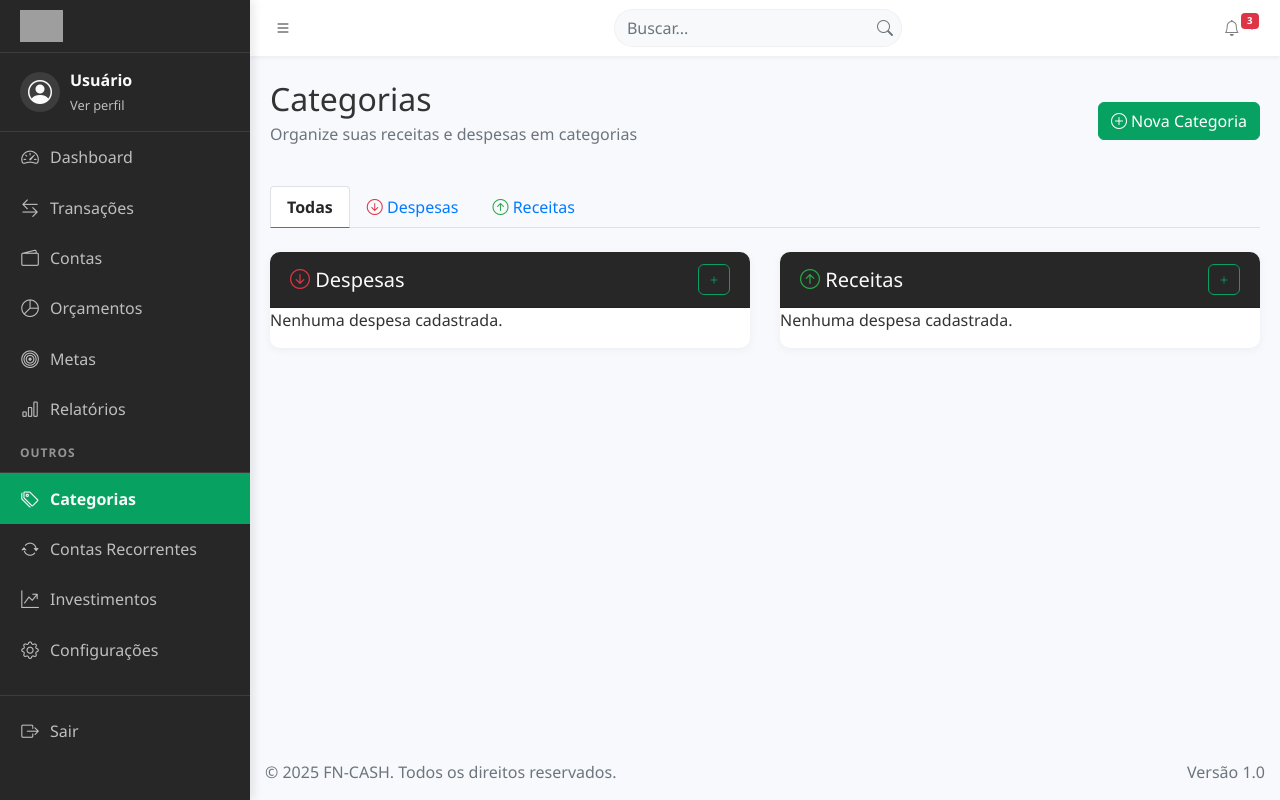
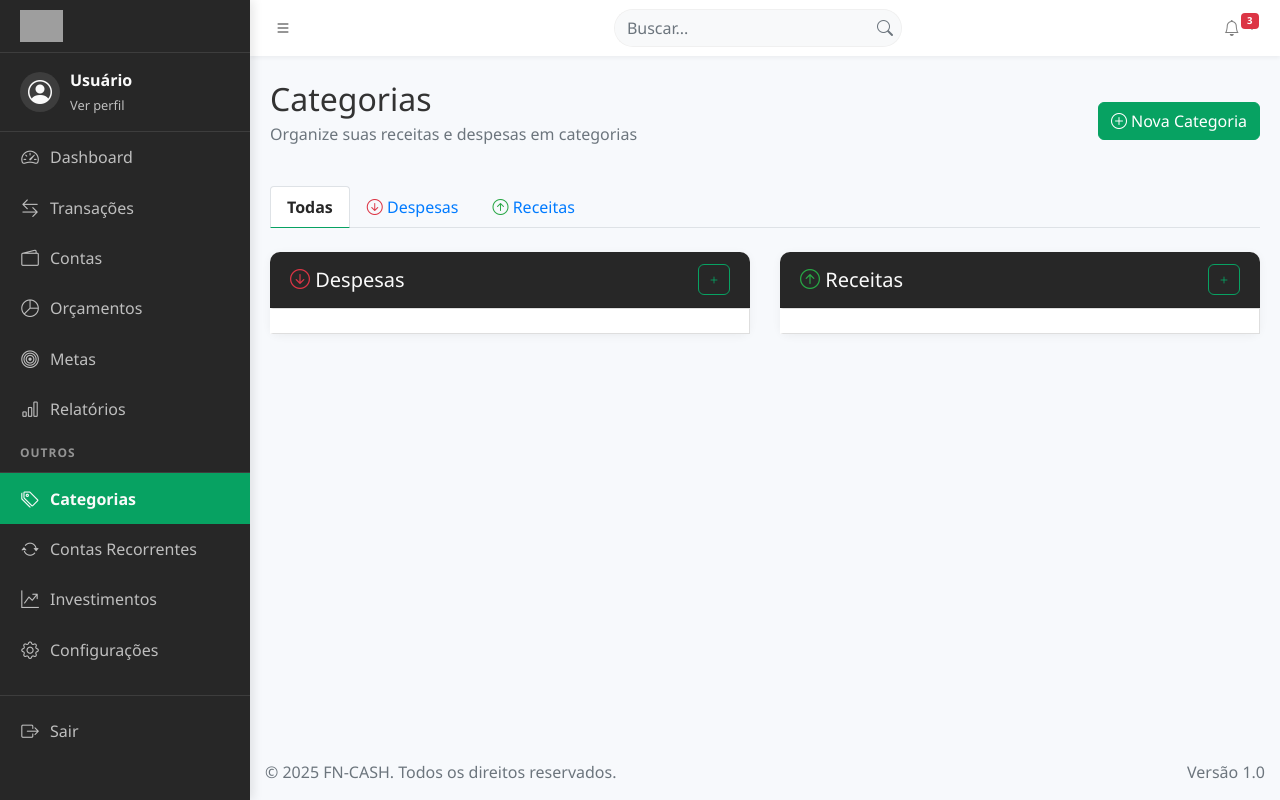
Before and after one commit to caua-carvalho/fn-cash-2.0, a PHP site: page /pages/categorias.php in a window 1280 px wide. Run offline with PHP 8.4, Linux system fonts and the light colour scheme; the visitor is signed in with stand-in values (Sample User, id 1); data that the repository does not hold is empty; some libraries are stand-ins or nearby versions; grey boxes are pictures that could not be loaded.

Commit message:
Update funcoes.php

```diff
--- a/pages/funcoes.php
+++ b/pages/funcoes.php
@@ -71,7 +71,6 @@ function exibir_categoria($tipo) {
     $stmt->execute();
     $result = $stmt->get_result();
 
-    $html = "";
     if ($result->num_rows > 0) {
 
         // Exibir categorias principais
@@ -99,12 +98,16 @@ function exibir_categoria($tipo) {
         }
 
     } else {
-        $html .= "<p>Nenhuma despesa cadastrada.</p>";
+        echo '<div class="list-group-item category-item">
+                  <div class="d-flex justify-content-between align-items-center">
+                      <div>
+                            <span class="category-name">' . $categoria['Nome'] .'</span>
+                      </div>
+                  </div>
+              </div>';
     }
 
     $stmt->close();
-
-    echo $html;
 }
 
 // Função auxiliar para obter HTML das subcategorias
```
